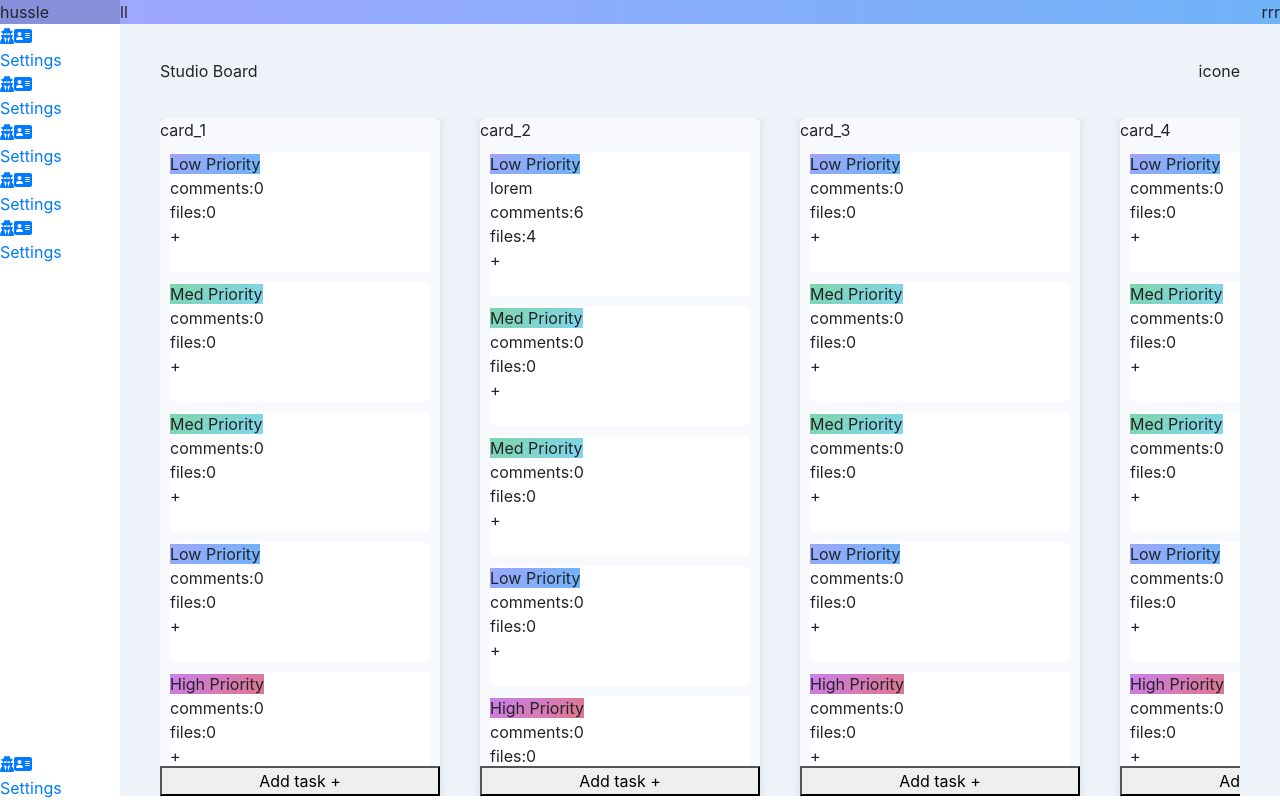
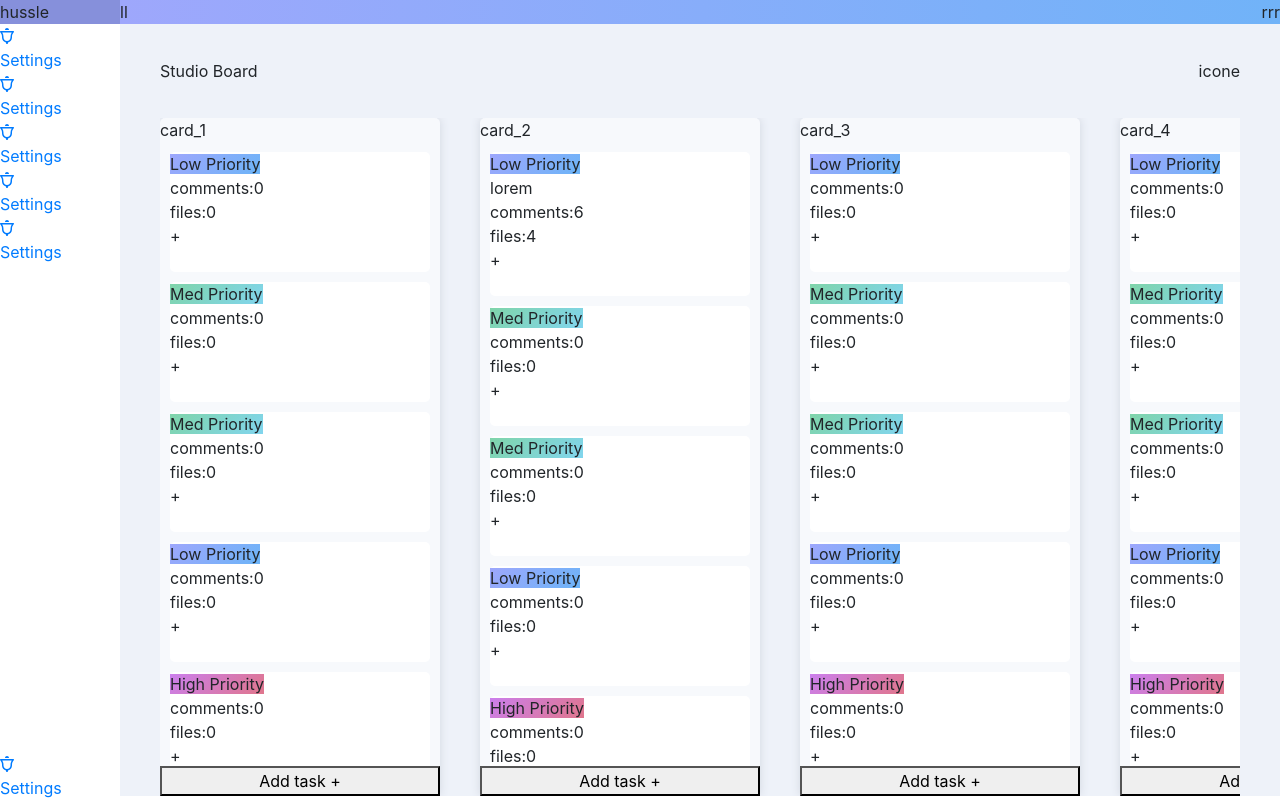
Before and after one commit to skorovDev/test_admin_page_vue2, a Vue app: page / in a window 1280 px wide. Built offline with nearby package versions, Linux system fonts and the light colour scheme.

Commit message:
fix icons

```diff
--- a/src/components/MunuItem.vue
+++ b/src/components/MunuItem.vue
@@ -2,8 +2,7 @@
   <!--  <div>-->
   <a href="#">
     <div>
-      <font-awesome-icon icon="user-secret"/>
-      <font-awesome-icon icon="address-card"/>
+      <font-awesome-icon :icon="['far','bell']" flip="vertical"/>
     </div>
     <div>Settings</div>
   </a>
--- a/src/main.js
+++ b/src/main.js
@@ -9,11 +9,12 @@ import "bootstrap/scss/bootstrap-reboot.scss";
 import "bootstrap/scss/bootstrap-grid.scss";
 import "./assets/css/main.css";
 
-import { library } from '@fortawesome/fontawesome-svg-core'
-import { faUserSecret, faAddressCard } from '@fortawesome/free-solid-svg-icons'
-import { FontAwesomeIcon } from '@fortawesome/vue-fontawesome'
+import {library} from '@fortawesome/fontawesome-svg-core'
+import {faUserFriends, faUserGroup} from '@fortawesome/free-solid-svg-icons'
+import {faBell} from '@fortawesome/free-regular-svg-icons'
+import {FontAwesomeIcon} from '@fortawesome/vue-fontawesome'
 
-library.add(faUserSecret, faAddressCard)
+library.add(faUserFriends, faUserGroup, faBell)
 Vue.component('font-awesome-icon', FontAwesomeIcon)
 
 Vue.config.productionTip = false;
@@ -21,6 +22,6 @@ Vue.config.productionTip = false;
 Vue.use(VueAxios, axios);
 
 new Vue({
-  store,
-  render: (h) => h(App)
+    store,
+    render: (h) => h(App)
 }).$mount("#app");
```
